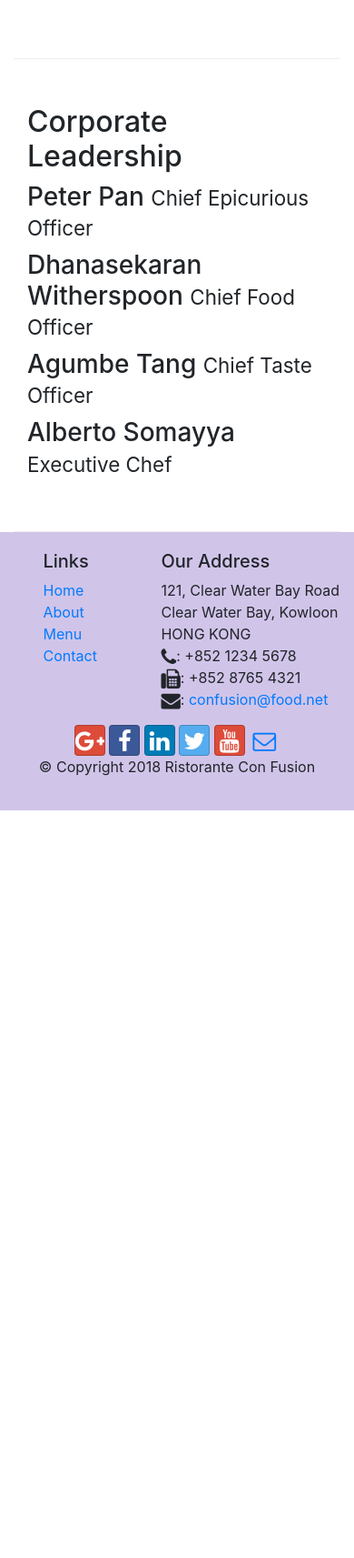
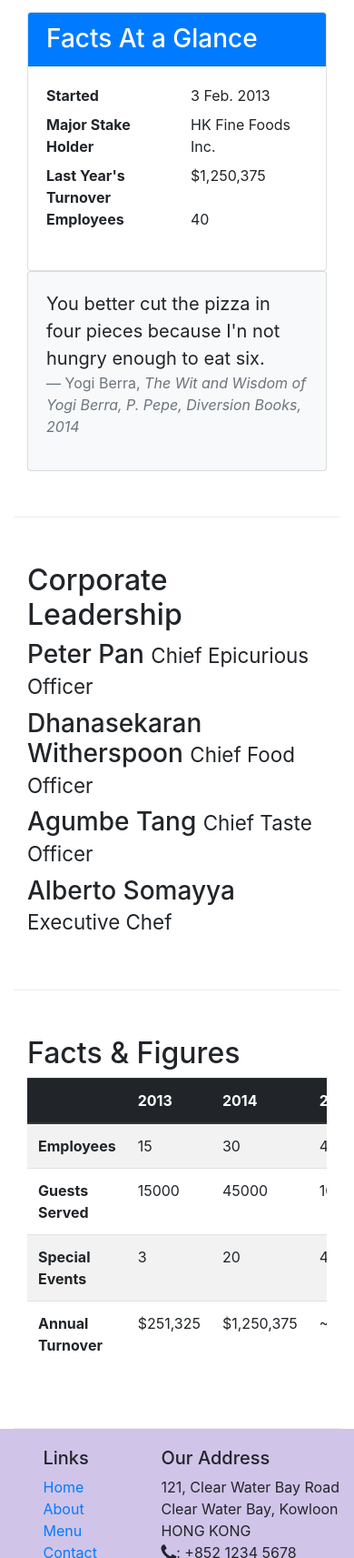
Before and after one commit to Brayanne/confusion, a website: page aboutus.html in a window 390 px wide. Shown: the part 1037-2750 px from the top of the page at 91% size. Before the commit the page ends 1928 px from the top, so only its background shows below. Drawn offline with nearby package versions, Linux system fonts and the light colour scheme.

Commit message:
Tables and Cards

```diff
--- a/aboutus.html
+++ b/aboutus.html
@@ -65,7 +65,33 @@
                 <p>Started in 2010, Ristorante con Fusion quickly established itself as a culinary icon par excellence in Hong Kong. With its unique brand of world fusion cuisine that can be found nowhere else, it enjoys patronage from the A-list clientele in Hong Kong.  Featuring four of the best three-star Michelin chefs in the world, you never know what will arrive on your plate the next time you visit us.</p>
                 <p>The restaurant traces its humble beginnings to <em>The Frying Pan</em>, a successful chain started by our CEO, Mr. Peter Pan, that featured for the first time the world's best cuisines in a pan.</p>
             </div>
-            <div class="col-auto">
+            <div class="col-sm">
+                <div class="card">
+                    <h3 class="card-header bg-primary text-white">Facts At a Glance</h3>
+                    <div class="card-body">
+                        <dl class="row">
+                            <dt class="col-6">Started</dt>
+                            <dd class="col-6">3 Feb. 2013</dd>
+                            <dt class="col-6">Major Stake Holder</dt>
+                            <dd class="col-6">HK Fine Foods Inc.</dd>
+                            <dt class="col-6">Last Year's Turnover</dt>
+                            <dd class="col-6">$1,250,375</dd>
+                            <dt class="col-6">Employees</dt>
+                            <dd class="col-6">40</dd>
+                        </dl>
+                    </div>
+                </div>
+            </div>
+            <div class="col-12">
+                <div class="card card-body bg-light">
+                    <blockquote class="blockquote">
+                        <p class="mb-0">You better cut the pizza in four pieces because I'n not hungry enough to eat six.
+                        </p>
+                        <footer class="blockquote-footer">Yogi Berra,
+                            <cite title="Source Title">The Wit and Wisdom of Yogi Berra, P. Pepe, Diversion Books, 2014</cite>
+                        </footer>
+                    </blockquote>
+                </div>
             </div>
         </div>
 
@@ -83,7 +109,52 @@
                 <p class="d-none d-sm-block">Award winning three-star Michelin chef with wide International experience having worked closely with whos-who in the culinary world, he specializes in creating mouthwatering Indo-Italian fusion experiences. He says, <em>Put together the cuisines from the two craziest cultures, and you get a winning hit! Amma Mia!</em></p>
             </div>
        </div>
+       <div class="row row-content">
+           <div class="col-12 col-sm-9">
+               <h2>Facts &amp; Figures</h2>
+                <div class="table-responsive">
+                    <table class="table table-striped">
+                        <thead class="thead-dark">
+                            <tr>
+                                <th>&nbsp;</th>
+                                <th>2013</th>
+                                <th>2014</th>
+                                <th>2015</th>
+                            </tr>
+                        </thead>
+                        <tbody>
+                            <tr>
+                                <th>Employees</th>
+                                <td>15</td>
+                                <td>30</td>
+                                <td>40</td>
+                            </tr>
+                            <tr>
+                                <th>Guests Served</th>
+                                <td>15000</td>
+                                <td>45000</td>
+                                <td>100,000</td>
+                            </tr>
+                            <tr>
+                                <th>Special Events</th>
+                                <td>3</td>
+                                <td>20</td>
+                                <td>45</td>
+                            </tr>
+                            <tr>
+                                <th>Annual Turnover</th>
+                                <td>$251,325</td>
+                                <td>$1,250,375</td>
+                                <td>~$3,000,000</td>
+                            </tr>
+                        </tbody>
+                    </table>
+                </div>
+           </div>
+           <div class="col-12 col-sm-3">
 
+           </div>
+       </div>
     </div>
 
     <footer class="footer">
```
